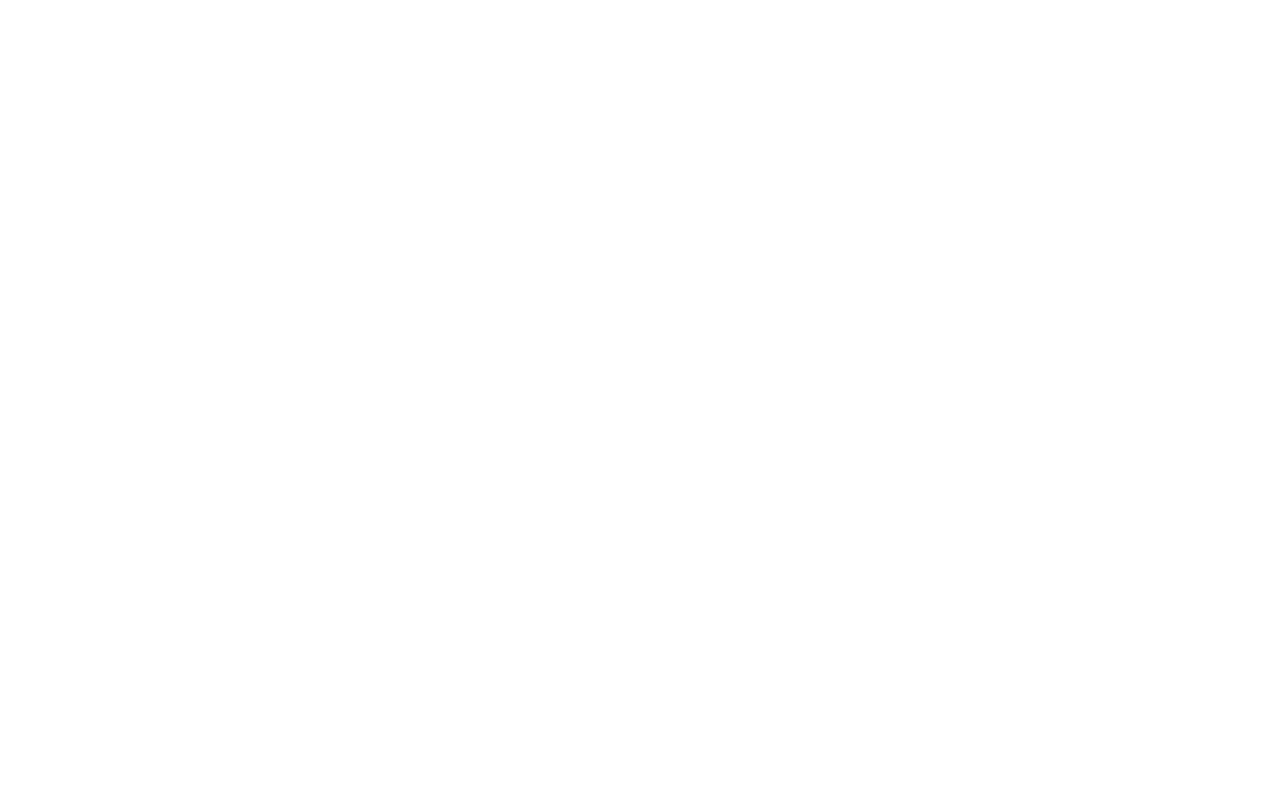
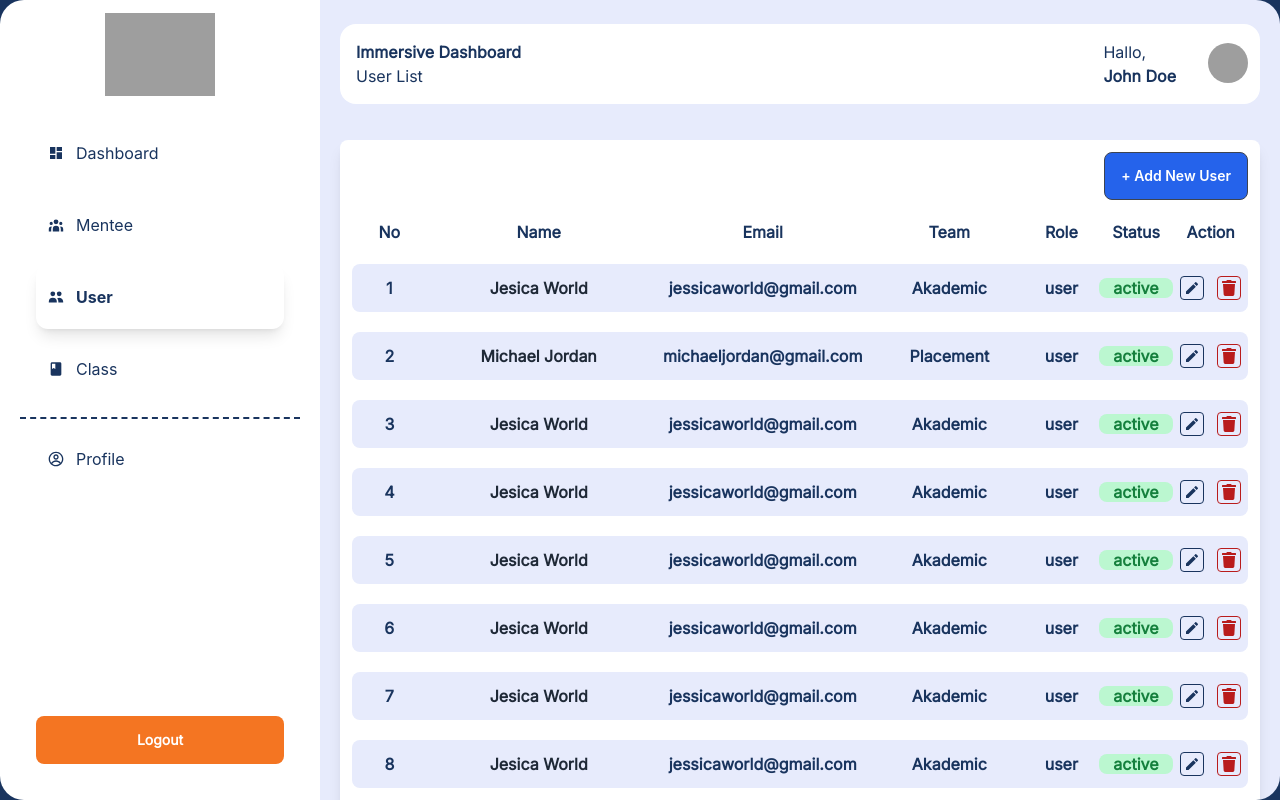
Before and after one commit to Achsmboh/Dashboard-Immersive, a React (Create React App) app: page /user-list in a window 1280 px wide. Before the commit this address had no page. Built offline with nearby package versions, Linux system fonts and the light colour scheme; grey boxes are pictures that could not be loaded.

Commit message:
added page user list

```diff
--- /dev/null
+++ b/src/components/CardTabel.jsx
@@ -0,0 +1,42 @@
+import React from "react";
+import { MdModeEdit } from "react-icons/md";
+import { FaTrash } from "react-icons/fa";
+
+const CardTabel = ({ background, name, email, team, role, status, no }) => {
+  return (
+    <div className={`grid grid-cols-12 mt-5 mb-1 bg-${background} h-12 rounded-lg`}>
+      <div className=" flex items-center justify-center">
+        <p className="text-biruAltera font-Inter font-bold">{no}</p>
+      </div>
+      <div className=" col-span-3 flex items-center justify-center">
+        <p className="text-biru Altera font-Inter font-bold">{name}</p>
+      </div>
+      <div className=" col-span-3 flex items-center justify-center">
+        <p className="text-biruAltera font-Inter font-bold">{email}</p>
+      </div>
+      <div className="col-span-2 text-center flex items-center justify-center">
+        <p className="text-biruAltera font-Inter font-bold">{team}</p>
+      </div>
+      <div className="text-center flex items-center justify-center">
+        <p className="text-biruAltera font-Inter font-bold">{role}</p>
+      </div>
+      <div className="text-center flex items-center justify-center">
+        <div className="bg-green-200 rounded-lg w-20 h-5 px-1 flex justify-center items-center">
+          <p className="text-green-700 font-Inter font-bold">{status}</p>
+        </div>
+      </div>
+      <div className=" text-center flex items-center justify-center w-full ">
+        <div className="flex justify-around w-full">
+          <button className="hover:scale-110 transition text-biruAltera border border-biruAltera h-6 w-6 rounded flex justify-center items-center">
+            <MdModeEdit />
+          </button>
+          <button className="hover:scale-110 transition text-red-700 border border-red-700 h-6 w-6 rounded flex justify-center items-center">
+            <FaTrash />
+          </button>
+        </div>
+      </div>
+    </div>
+  );
+};
+
+export default CardTabel;
--- /dev/null
+++ b/src/components/Modal.jsx
@@ -0,0 +1,34 @@
+import React from "react";
+import Input from "./Input";
+
+const Modal = () => {
+  return (
+    <>
+      <label htmlFor={`my-modal-6`} className="btn normal-case bg-blue-600 hover:bg-biruAltera">
+        + Add New User
+      </label>
+
+      <input type="checkbox" id="my-modal-6" className="modal-toggle" />
+      <div className="modal modal-bottom sm:modal-middle">
+        <div className="modal-box  flex flex-col justify-center items-center">
+          <h3 className="font-bold text-2xl text-biruAltera text-center font-Inter">Add New User</h3>
+          <Input label={"Name :"} placeholder={"Name"} type={"text"} />
+          <Input label={"Email :"} placeholder={"name@gmail.com"} type={"email"} />
+          <Input label={"Role :"} placeholder={"User"} />
+          <Input label={"Password :"} type={"password"} placeholder={"password"} />
+          <div className="grid grid-cols-2  max-w-md w-full mt-3">
+            <label htmlFor="my-modal-6" className="btn bg-red-600 normal-case font-Inter border-none mx-1 hover:bg-red-900">
+              Cancel
+            </label>
+
+            <label htmlFor="my-modal-6" className="btn bg-blue-600 normal-case font-Inter border-none mx-1 hover:bg-biruAltera">
+              Add
+            </label>
+          </div>
+        </div>
+      </div>
+    </>
+  );
+};
+
+export default Modal;
--- a/src/components/Sidebar.jsx
+++ b/src/components/Sidebar.jsx
@@ -12,14 +12,14 @@
       <div className="flex flex-col justify-between h-full ">
         <div>
           <div className=" p-2  border-b-2 border-biruAltera border-dashed m-2">
-            <div className={`h-16 bg-white ${dashboardShadow} rounded-xl flex items-center p-3 m-2 hover:shadow-lg`}>
+            <a href="/dashboard" className={`h-16 bg-white ${dashboardShadow} rounded-xl flex items-center p-3 m-2 hover:shadow-lg hover:font-bold`}>
               <div className=" flex items-center  h-full">
                 <div className="flex items-center mr-3  h-full text-biruAltera">
                   <MdDashboard />
                 </div>
-                <h2 className={`text-biruAltera ${dashboardFontStyle} font-Inter`}>Dashboard</h2>
+                <h2 className={`text-biruAltera ${dashboardFontStyle} font-Inter `}>Dashboard</h2>
               </div>
-            </div>
+            </a>
             <div className={`${menteeShadow} h-16 rounded-xl flex items-center p-3 m-2 hover:shadow-lg hover:font-bold`}>
               <div className=" flex items-center  h-full">
                 <div className="flex items-center mr-3  h-full text-biruAltera">
@@ -28,14 +28,14 @@
                 <h2 className={`${menteeFontStile} text-biruAltera`}>Mentee</h2>
               </div>
             </div>
-            <div className={`${userShadow} h-16 rounded-xl flex items-center p-3 m-2 hover:shadow-lg hover:font-bold`}>
+            <a href="/user-list" className={`${userShadow} h-16 rounded-xl flex items-center p-3 m-2 hover:shadow-lg hover:font-bold`}>
               <div className=" flex items-center  h-full">
                 <div className="flex items-center mr-3  h-full text-biruAltera">
                   <HiUsers />
                 </div>
                 <h2 className={`${userFontStyle} text-biruAltera`}>User</h2>
               </div>
-            </div>
+            </a>
             <div className={`${classShadow} h-16 rounded-xl flex items-center p-3 m-2 hover:shadow-lg hover:font-bold`}>
               <div className=" flex items-center  h-full">
                 <div className="flex items-center mr-3  h-full text-biruAltera">
@@ -57,7 +57,7 @@
           </div>
         </div>
         <div className="p-6">
-          <button className="btn bg-orangeAltera w-full border-none font-Inter">Logout</button>
+          <button className="btn bg-orangeAltera w-full border-none font-Inter normal-case hover:bg-red-700">Logout</button>
         </div>
       </div>
     </div>
--- /dev/null
+++ b/src/pages/UserList.jsx
@@ -0,0 +1,75 @@
+import React from "react";
+import Layout from "../components/Layout";
+import Sidebar from "../components/Sidebar";
+import { Navbar } from "../components/Navbar";
+import { CostumButtonTwo } from "../components/CostumButton";
+import CardTabel from "../components/CardTabel";
+import Modal from "../components/Modal";
+
+function UserList() {
+  return (
+    <Layout>
+      <div className="grid grid-cols-4">
+        <div>
+          <Sidebar userShadow={"shadow-lg"} userFontStyle={"font-bold"} />
+        </div>
+        <div className="grid col-span-3">
+          <div className="bg-abuAltera h-screen overflow-auto rounded-r-3xl">
+            <Navbar title={"User List"} name={"John Doe"} />
+            <div className=" p-5">
+              <div className="bg-white rounded-lg shadow-lg">
+                <div className="p-3">
+                  <div className="flex justify-end">
+                    <Modal />
+                  </div>
+                  {/* Tabel Header */}
+                  <div className=" grid grid-cols-12 mt-5 mb-1">
+                    <div className="text-center">
+                      <p className="text-biruAltera font-Inter font-bold">No</p>
+                    </div>
+                    <div className=" col-span-3 text-center">
+                      <p className="text-biruAltera font-Inter font-bold">Name</p>
+                    </div>
+                    <div className=" col-span-3 text-center">
+                      <p className="text-biruAltera font-Inter font-bold">Email</p>
+                    </div>
+                    <div className="col-span-2 text-center">
+                      <p className="text-biruAltera font-Inter font-bold">Team</p>
+                    </div>
+                    <div className="text-center">
+                      <p className="text-biruAltera font-Inter font-bold">Role</p>
+                    </div>
+                    <div className="text-center">
+                      <p className="text-biruAltera font-Inter font-bold">Status</p>
+                    </div>
+                    <div className=" text-center">
+                      <p className="text-biruAltera font-Inter font-bold">Action</p>
+                    </div>
+                  </div>
+                  <div>
+                    <CardTabel no={1} name={"Jesica World"} email={"jessicaworld@gmail.com"} team={"Akademic"} role={"user"} status={"active"} background={"abuAltera"} />
+                    <CardTabel no={2} name={"Michael Jordan"} email={"michaeljordan@gmail.com"} team={"Placement"} role={"user"} status={"active"} background={"abuAltera"} />
+                    <CardTabel no={3} name={"Jesica World"} email={"jessicaworld@gmail.com"} team={"Akademic"} role={"user"} status={"active"} background={"abuAltera"} />
+                    <CardTabel no={4} name={"Jesica World"} email={"jessicaworld@gmail.com"} team={"Akademic"} role={"user"} status={"active"} background={"abuAltera"} />
+                    <CardTabel no={5} name={"Jesica World"} email={"jessicaworld@gmail.com"} team={"Akademic"} role={"user"} status={"active"} background={"abuAltera"} />
+                    <CardTabel no={6} name={"Jesica World"} email={"jessicaworld@gmail.com"} team={"Akademic"} role={"user"} status={"active"} background={"abuAltera"} />
+                    <CardTabel no={7} name={"Jesica World"} email={"jessicaworld@gmail.com"} team={"Akademic"} role={"user"} status={"active"} background={"abuAltera"} />
+                    <CardTabel no={8} name={"Jesica World"} email={"jessicaworld@gmail.com"} team={"Akademic"} role={"user"} status={"active"} background={"abuAltera"} />
+                    <CardTabel no={9} name={"Jesica World"} email={"jessicaworld@gmail.com"} team={"Akademic"} role={"user"} status={"active"} background={"abuAltera"} />
+                    <CardTabel no={10} name={"Jesica World"} email={"jessicaworld@gmail.com"} team={"Akademic"} role={"user"} status={"active"} background={"abuAltera"} />
+                    <CardTabel no={11} name={"Jesica World"} email={"jessicaworld@gmail.com"} team={"Akademic"} role={"user"} status={"active"} background={"abuAltera"} />
+                    <CardTabel no={12} name={"Jesica World"} email={"jessicaworld@gmail.com"} team={"Akademic"} role={"user"} status={"active"} background={"abuAltera"} />
+                    <CardTabel no={13} name={"Jesica World"} email={"jessicaworld@gmail.com"} team={"Akademic"} role={"user"} status={"active"} background={"abuAltera"} />
+                  </div>
+                  {/* Akhir Tabel Header */}
+                </div>
+              </div>
+            </div>
+          </div>
+        </div>
+      </div>
+    </Layout>
+  );
+}
+
+export default UserList;
--- a/src/pages/index.jsx
+++ b/src/pages/index.jsx
@@ -2,7 +2,7 @@
 import Layout from "../components/Layout";
 import fotoLogin from "../assets/login.png";
 import Input from "../components/Input";
-import CostumButton from "../components/CostumButton";
+import { CostumButton } from "../components/CostumButton";
 
 function Login() {
   return (
@@ -27,7 +27,7 @@
               <h2 className="text-3xl font-bold text-left w-2/3 ">Welcome Back!</h2>
               <Input placeholder={"Your email"} label={"Email :"} type={"text"} />
               <Input placeholder={"Your Password"} label={"Password"} type={"password"} />
-              <CostumButton />
+              <CostumButton label={"Sign in"} />
             </div>
           </div>
         </div>
--- a/src/routes/index.jsx
+++ b/src/routes/index.jsx
@@ -2,6 +2,7 @@
 import { BrowserRouter, Routes, Route } from "react-router-dom";
 import Login from "../pages/index.jsx";
 import Dashboard from "../pages/Dashboard.jsx";
+import UserList from "../pages/UserList.jsx";
 
 function App() {
   return (
@@ -9,6 +10,7 @@
       <Routes>
         <Route path="/" element={<Login />} />
         <Route path="/dashboard" element={<Dashboard />} />
+        <Route path="/user-list" element={<UserList />} />
       </Routes>
     </BrowserRouter>
   );
```
Also changed, not shown: src/components/CostumButton.jsx (+11 -3 lines).
